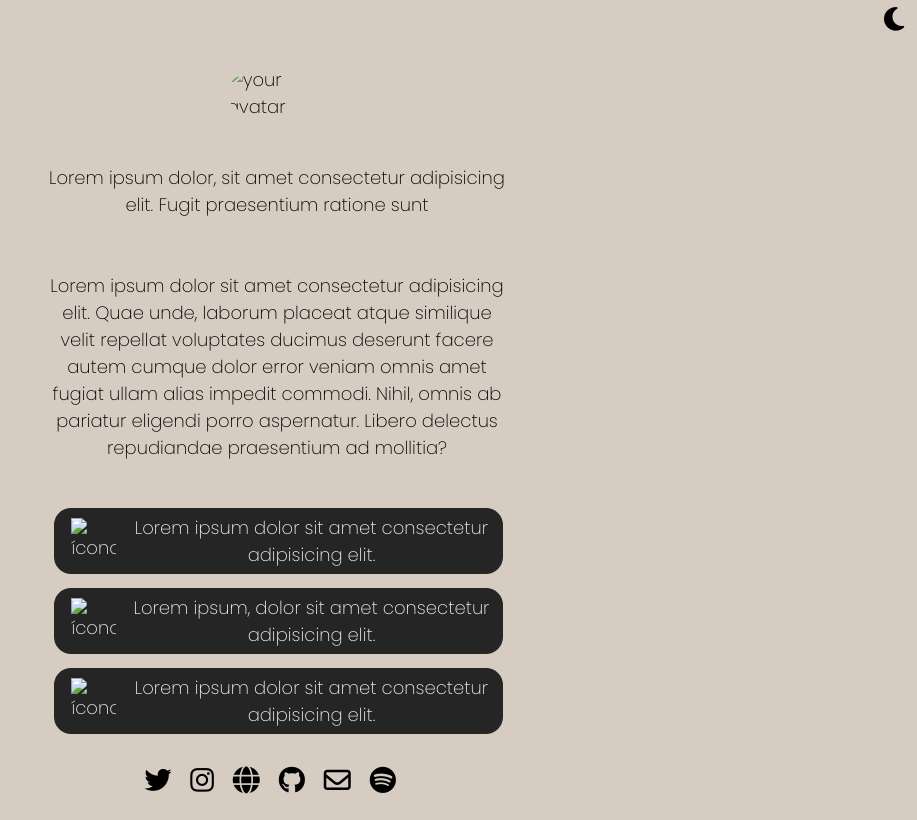
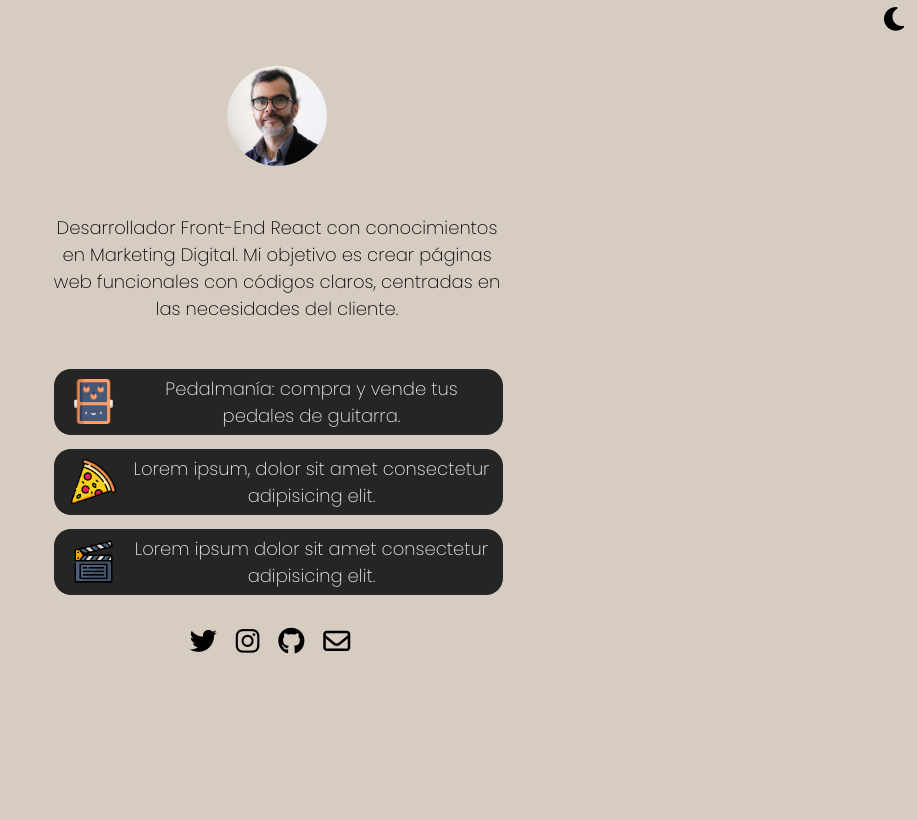
Before and after one commit to soysesareo/linktree-clone, a website built with Vite: page index.html in a window 1280 px wide. Shown: the whole page, without its empty margins (363-1280 px from the left). Built offline with nearby package versions, Linux system fonts and the light colour scheme; files whose address does not match are found by name.

Commit message:
linktree personalizado

```diff
--- a/index.html
+++ b/index.html
@@ -9,7 +9,7 @@
   <link rel="preconnect" href="https://fonts.gstatic.com" crossorigin>
   <link href="https://fonts.googleapis.com/css2?family=Poppins:wght@200&display=swap" rel="stylesheet">
   <link rel="stylesheet" href="/style.css">
-  <title>Linktree Clone</title>
+  <title>Sergio Carvajal Portafolio</title>
 </head>
 
 <body>
@@ -18,39 +18,36 @@
     <div class="icono-modo-claro">
       <i onclick="myFunction()" class="fa-solid fa-moon fa-xl"></i>
     </div>
-    <img class="imagen-perfil" src="assets/img/iguana-favicon.ico" alt="your avatar">
+    <img class="imagen-perfil" src="assets/img/sergio-cv.jpeg" alt="your avatar">
     <section>
-      <p class="title-principal">
-        Lorem ipsum dolor, sit amet consectetur adipisicing elit. Fugit praesentium ratione sunt
-      </p>
+      <!-- <p class="title-principal">
+        Aspirante a desarrollador Front End React | Entusiasta del Marketing Digital | Gestor de redes sociales
+      </p> -->
     </section>
     <section>
-      <p class="title-secundario">Lorem ipsum dolor sit amet consectetur adipisicing elit. Quae unde, laborum placeat
-        atque similique velit repellat voluptates ducimus deserunt facere autem cumque dolor error veniam omnis amet fugiat ullam alias
-        impedit commodi. Nihil, omnis ab pariatur eligendi porro aspernatur. Libero delectus repudiandae praesentium ad
-        mollitia?</p>
+      <p class="title-secundario">Desarrollador Front-End React con conocimientos en Marketing Digital. Mi objetivo es crear páginas web funcionales con códigos claros, centradas en las necesidades del cliente.</p>
     </section>
     <section class="portafolios">
-      <a class="tile" target="_blank" href="https://www.twitter.com">
-        <img class="iconos-proyectos" src="assets/img/iguana-favicon.ico" alt="ícono proyecto">
-        <p class="texto-proyectos">Lorem ipsum dolor sit amet consectetur adipisicing elit.</p>
+      <a class="tile" target="_blank" href="https://pedales.netlify.app/">
+        <img class="iconos-proyectos" src="assets/img/stompbox3.png" alt="ícono proyecto">
+        <p class="texto-proyectos">Pedalmanía: compra y vende tus pedales de guitarra.</p>
       </a>
       <a class="tile" target="_blank" href="https://www.youtube.com">
-        <img class="iconos-proyectos" src="assets/img/iguana-favicon.ico" alt="ícono proyecto">
+        <img class="iconos-proyectos" src="assets/img/pizza-icon.png" alt="ícono proyecto">
         <p class="texto-proyectos">Lorem ipsum, dolor sit amet consectetur adipisicing elit.</p>
       </a>
       <a class="tile" target="_blank" href="https://www.twitter.com">
-        <img class="iconos-proyectos" src="assets/img/iguana-favicon.ico" alt="ícono proyecto">
+        <img class="iconos-proyectos" src="assets/img/movies.png" alt="ícono proyecto">
         <p class="texto-proyectos">Lorem ipsum dolor sit amet consectetur adipisicing elit.</p>
       </a>
     </section>
     <footer>
-      <a href="https://www.twitter.com" target="_blank"><i class="color-icono fa-brands fa-twitter fa-xl"></i></a>
-      <a href="https://www.twitter.com" target="_blank"><i class="color-icono fa-brands fa-instagram fa-xl"></i></a>
-      <a href="https://www.twitter.com" target="_blank"><i class="color-icono fa-solid fa-globe fa-xl"></i></a>
-      <a href="https://www.twitter.com" target="_blank"><i class="color-icono fa-brands fa-github fa-xl"></i></a>
-      <a href="https://www.twitter.com" target="_blank"><i class="color-icono fa-regular fa-envelope fa-xl"></i></a>
-      <a href="https://www.twitter.com" target="_blank"><i class="color-icono fa-brands fa-spotify fa-xl"></i></a>
+      <a href="https://twitter.com/sesareo_code" target="_blank"><i class="color-icono fa-brands fa-twitter fa-xl"></i></a>
+      <a href="https://www.instagram.com/sesareo_code" target="_blank"><i class="color-icono fa-brands fa-instagram fa-xl"></i></a>
+      <!-- <a href="https://www.twitter.com" target="_blank"><i class="color-icono fa-solid fa-globe fa-xl"></i></a> -->
+      <a href="https://github.com/soysesareo" target="_blank"><i class="color-icono fa-brands fa-github fa-xl"></i></a>
+      <a href="sesareo.code@outlook.com" target="_blank"><i class="color-icono fa-regular fa-envelope fa-xl"></i></a>
+      <!-- <a href="https://www.twitter.com" target="_blank"><i class="color-icono fa-brands fa-spotify fa-xl"></i></a> -->
       <br><br>
     </footer>
   </header>
```
